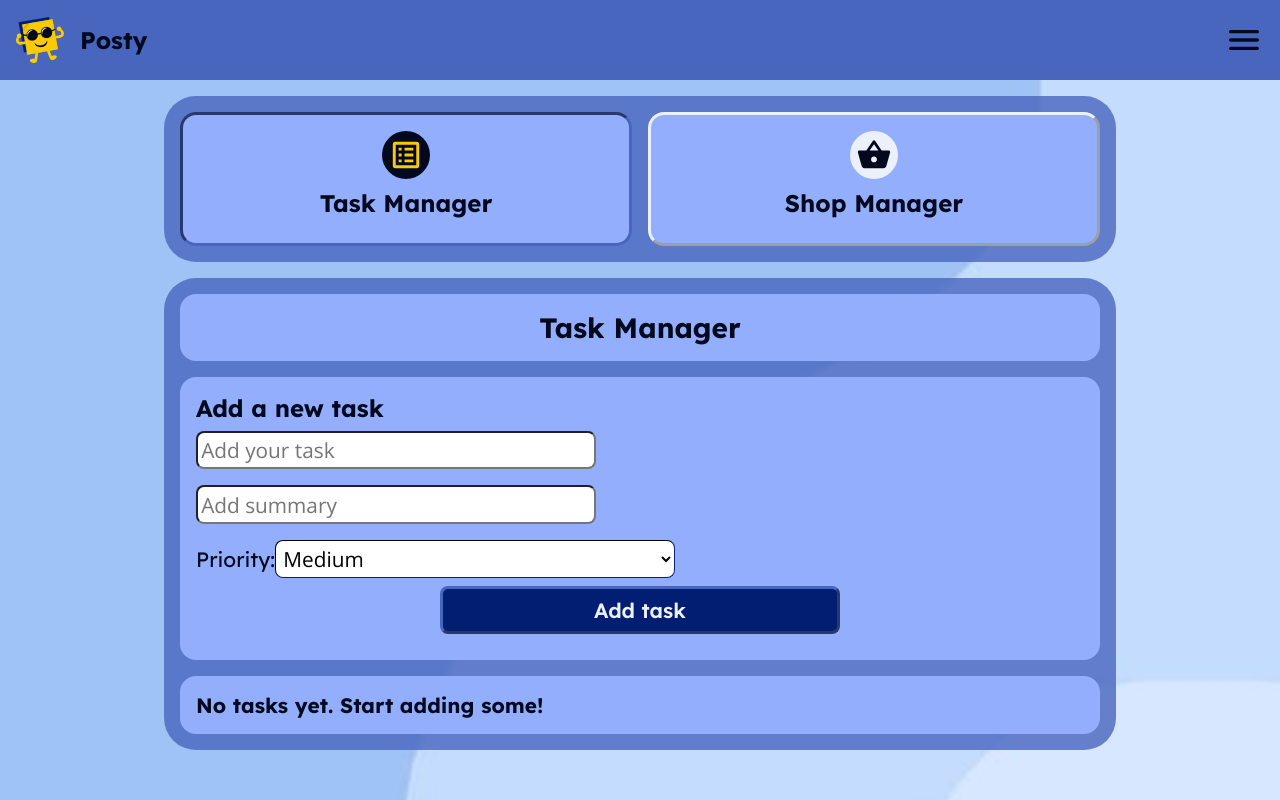
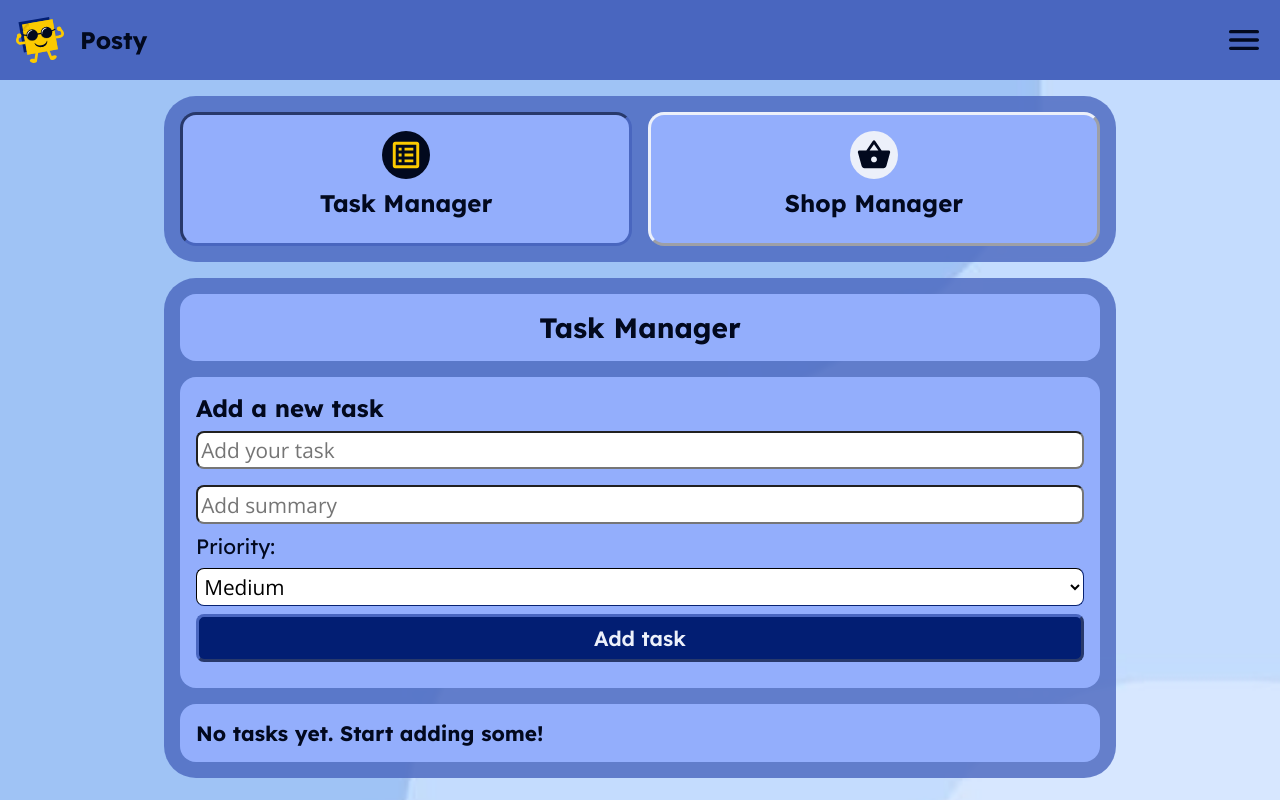
Before and after one commit to EvaneRex/taskmanager, a React (Vite) app: page / in a window 1280 px wide. Built offline with nearby package versions, Linux system fonts and the light colour scheme.

Commit message:
removed the layout shift

```diff
--- a/src/App.css
+++ b/src/App.css
@@ -2,18 +2,22 @@
   font-family: "Lexend-Bold";
   src: url(../src/assets/fonts/Lexend-Bold.ttf);
 }
+
 @font-face {
   font-family: "Lexend-SemiBold";
   src: url(../src/assets/fonts/Lexend-SemiBold.ttf);
 }
+
 @font-face {
   font-family: "Lexend-Regular";
   src: url(../src/assets/fonts/Lexend-Regular.ttf);
 }
+
 @font-face {
   font-family: "OpenSans-Regular";
   src: url(../src/assets/fonts/OpenSans-Regular.ttf);
 }
+
 * {
   margin: 0;
   padding: 0;
@@ -36,20 +40,24 @@ header {
   justify-content: space-between;
   padding: 1rem;
 }
+
 header div {
   display: flex;
   align-items: center;
 }
+
 header div img {
   width: 3rem;
   height: auto;
   margin-right: 1rem;
 }
+
 header div p {
   font-family: "Lexend-Bold";
   color: #02091e;
   font-size: 1.5rem;
 }
+
 header .menu-icon {
   color: #02091e;
   font-size: 2.5rem;
@@ -75,6 +83,7 @@ header .menu-icon {
   height: auto;
   gap: 1rem;
 }
+
 .switchButtons button {
   background-color: #93aefc;
   font-family: "Lexend-SemiBold";
@@ -93,10 +102,12 @@ header .menu-icon {
   font-family: "Lexend-Bold";
   color: #02091e;
 }
+
 .switchButtons button:hover {
   border: 3px solid #fcca00;
   transition: 0.4s ease;
 }
+
 .switchButtons button .list-icon {
   background-color: #ecf0fa;
   color: #02091e;
@@ -105,11 +116,13 @@ header .menu-icon {
   padding: 0.4rem;
   justify-self: center;
 }
+
 .switchButtons .active {
   transition: 0.4s ease;
   border: inset 3px #4966bf;
   background-color: #93aefc;
 }
+
 .switchButtons .active .list-icon {
   color: #fcca00;
   background-color: #02091e;
@@ -135,6 +148,7 @@ header .menu-icon {
   grid-template-rows: 0.4fr auto;
   gap: 1rem;
 }
+
 .taskmanager h1,
 .shopmanager h1 {
   font-family: "Lexend-Bold";
@@ -148,17 +162,20 @@ header .menu-icon {
   grid-row: 1;
   font-size: 2rem;
 }
+
 .taskmanager h2,
 .shopmanager h2 {
   font-family: "Lexend-Bold";
   color: #02091e;
 }
+
 .taskmanager p,
 .shopmanager p {
   font-family: "OpenSans-Regular";
   color: #02091e;
   font-size: 1rem;
 }
+
 .taskmanager .prioritytxt,
 .shopmanager .prioritytxt {
   font-family: "Lexend-Bold";
@@ -166,6 +183,7 @@ header .menu-icon {
   font-family: "Lexend-SemiBold";
   font-size: 1.2rem;
 }
+
 .taskmanager .alertMsg,
 .shopmanager .alertMsg {
   font-family: "Lexend-Bold";
@@ -176,6 +194,7 @@ header .menu-icon {
   width: 100%;
   height: auto;
 }
+
 .taskmanager .taskForm,
 .taskmanager .shopForm,
 .shopmanager .taskForm,
@@ -187,6 +206,7 @@ header .menu-icon {
   height: auto;
   grid-row: 2;
 }
+
 .taskmanager .taskForm label,
 .taskmanager .shopForm label,
 .shopmanager .taskForm label,
@@ -194,6 +214,7 @@ header .menu-icon {
   font-family: "Lexend-Regular";
   font-size: 1rem;
 }
+
 .taskmanager .taskForm input,
 .taskmanager .shopForm input,
 .shopmanager .taskForm input,
@@ -208,6 +229,7 @@ header .menu-icon {
   width: 100%;
   height: auto;
 }
+
 .taskmanager .taskForm select,
 .taskmanager .taskForm option,
 .taskmanager .shopForm select,
@@ -226,6 +248,7 @@ header .menu-icon {
   margin: 0.5rem 0;
   border: #02091e 1.6px inset;
 }
+
 .taskmanager .taskForm button,
 .taskmanager .shopForm button,
 .shopmanager .taskForm button,
@@ -244,6 +267,7 @@ header .menu-icon {
   justify-content: center;
   align-items: center;
 }
+
 .taskmanager .taskForm button:hover,
 .taskmanager .shopForm button:hover,
 .shopmanager .taskForm button:hover,
@@ -252,15 +276,18 @@ header .menu-icon {
   transition: 0.4s ease;
   color: #fcca00;
 }
+
 .taskmanager .taskBox li,
 .shopmanager .taskBox li {
   border-bottom: 2px solid #4966bf;
   padding-top: 0.5rem;
 }
+
 .taskmanager .taskBox li:last-child,
 .shopmanager .taskBox li:last-child {
   border: none;
 }
+
 .taskmanager .shopBox,
 .taskmanager .taskBox,
 .shopmanager .shopBox,
@@ -274,24 +301,28 @@ header .menu-icon {
   color: #02091e;
   margin-bottom: 1rem;
 }
+
 .taskmanager .shopBox .priority,
 .taskmanager .taskBox .priority,
 .shopmanager .shopBox .priority,
 .shopmanager .taskBox .priority {
   text-decoration: underline;
 }
+
 .taskmanager .shopBox ul li,
 .taskmanager .taskBox ul li,
 .shopmanager .shopBox ul li,
 .shopmanager .taskBox ul li {
   list-style: none;
 }
+
 .taskmanager .shopBox ul li h2,
 .taskmanager .taskBox ul li h2,
 .shopmanager .shopBox ul li h2,
 .shopmanager .taskBox ul li h2 {
   font-size: 1.2rem;
 }
+
 .taskmanager .shopBox ul li h2,
 .taskmanager .shopBox ul li p,
 .taskmanager .taskBox ul li h2,
@@ -302,6 +333,7 @@ header .menu-icon {
 .shopmanager .taskBox ul li p {
   word-wrap: break-word;
 }
+
 .taskmanager .shopBox ul li button,
 .taskmanager .taskBox ul li button,
 .shopmanager .shopBox ul li button,
@@ -315,6 +347,7 @@ header .menu-icon {
   height: 2rem;
   border: 2px outset #4966bf;
 }
+
 .taskmanager .shopBox ul li button:hover,
 .taskmanager .taskBox ul li button:hover,
 .shopmanager .shopBox ul li button:hover,
@@ -323,6 +356,7 @@ header .menu-icon {
   transition: 0.4s ease;
   color: #fcca00;
 }
+
 .taskmanager .shopBox ul .shop-item,
 .taskmanager .taskBox ul .shop-item,
 .shopmanager .shopBox ul .shop-item,
@@ -332,6 +366,7 @@ header .menu-icon {
   align-items: center;
   word-break: break-all;
 }
+
 .taskmanager .shopBox ul .shop-item .shop-buttons,
 .taskmanager .taskBox ul .shop-item .shop-buttons,
 .shopmanager .shopBox ul .shop-item .shop-buttons,
@@ -341,6 +376,7 @@ header .menu-icon {
   margin-bottom: 0.5rem;
   justify-content: right;
 }
+
 .taskmanager .shopBox ul .shop-item .shop-buttons button,
 .taskmanager .taskBox ul .shop-item .shop-buttons button,
 .shopmanager .shopBox ul .shop-item .shop-buttons button,
@@ -350,6 +386,7 @@ header .menu-icon {
   align-items: center;
   margin-left: 0.2rem;
 }
+
 .taskmanager .shopBox ul .task-item,
 .taskmanager .taskBox ul .task-item,
 .shopmanager .shopBox ul .task-item,
@@ -359,6 +396,7 @@ header .menu-icon {
   grid-template-rows: 1fr 2.5rem;
   gap: 0.5rem;
 }
+
 .taskmanager .shopBox ul .task-item .task-buttons,
 .taskmanager .taskBox ul .task-item .task-buttons,
 .shopmanager .shopBox ul .task-item .task-buttons,
@@ -369,6 +407,7 @@ header .menu-icon {
   justify-content: right;
   grid-row: 2;
 }
+
 .taskmanager .shopBox ul .task-item .task-buttons button,
 .taskmanager .taskBox ul .task-item .task-buttons button,
 .shopmanager .shopBox ul .task-item .task-buttons button,
@@ -378,6 +417,7 @@ header .menu-icon {
   align-items: center;
   margin-left: 0.2rem;
 }
+
 .taskmanager .shopBox ul .shop-item.completed,
 .taskmanager .shopBox ul .task-item.completed,
 .taskmanager .taskBox ul .shop-item.completed,
@@ -387,9 +427,10 @@ header .menu-icon {
 .shopmanager .taskBox ul .shop-item.completed,
 .shopmanager .taskBox ul .task-item.completed {
   -webkit-text-decoration: line-through #4966bf 3px;
-          text-decoration: line-through #4966bf 3px;
+  text-decoration: line-through #4966bf 3px;
   color: #4966bf;
 }
+
 .taskmanager button,
 .shopmanager button {
   background-color: #021e73;
@@ -409,12 +450,14 @@ header .menu-icon {
   margin-bottom: 0.25rem;
   height: 3rem;
 }
+
 .taskmanager button:hover,
 .shopmanager button:hover {
   border: 3px solid #fcca00;
   transition: 0.4s ease;
   color: #fcca00;
 }
+
 .taskmanager .modal-overlay .modal input,
 .taskmanager .modal-overlay .modal textarea,
 .shopmanager .modal-overlay .modal input,
@@ -426,12 +469,14 @@ header .menu-icon {
   width: 100%;
   height: auto;
 }
+
 .taskmanager .modal-overlay .modal .custom-edit,
 .shopmanager .modal-overlay .modal .custom-edit {
   width: 100%;
   height: 6rem;
   resize: none;
 }
+
 .taskmanager .modal-overlay .modal select,
 .taskmanager .modal-overlay .modal option,
 .shopmanager .modal-overlay .modal select,
@@ -446,6 +491,7 @@ header .menu-icon {
   margin: 0.5rem 0;
   border: #02091e 1.6px inset;
 }
+
 .taskmanager .modal-overlay .modal button,
 .shopmanager .modal-overlay .modal button {
   background-color: #021e73;
@@ -462,12 +508,14 @@ header .menu-icon {
   justify-content: center;
   align-items: center;
 }
+
 .taskmanager .modal-overlay .modal button:hover,
 .shopmanager .modal-overlay .modal button:hover {
   border: 3px solid #fcca00;
   transition: 0.4s ease;
   color: #fcca00;
 }
+
 .taskmanager .modal-overlay .modal h2,
 .shopmanager .modal-overlay .modal h2 {
   font-size: 1.5rem;
@@ -479,30 +527,37 @@ header .menu-icon {
     font-size: 1.3rem;
   }
 }
+
 /*Desktop version - made on behalf og bigger screens*/
 @media only screen and (min-width: 801px) {
   .manager {
     max-width: 1000px;
   }
+
   .switchButtons button {
     font-size: 1.5rem;
   }
+
   .taskmanager h1,
   .shopmanager h1 {
     font-size: 1.75rem;
   }
+
   .taskmanager h2,
   .shopmanager h2 {
     font-size: 1.5rem;
   }
+
   .taskmanager p,
   .shopmanager p {
     font-size: 1.3rem;
   }
+
   .taskmanager button,
   .shopmanager button {
     font-size: 1.3rem;
   }
+
   .taskmanager .taskForm input,
   .taskmanager .taskForm select,
   .taskmanager .taskForm option,
@@ -525,42 +580,31 @@ header .menu-icon {
   .shopmanager .shopForm .prioritytxt {
     font-size: 1.3rem;
   }
-  .taskmanager .taskForm input,
-  .taskmanager .taskForm select,
-  .taskmanager .taskForm option,
-  .taskmanager .shopForm input,
-  .taskmanager .shopForm select,
-  .taskmanager .shopForm option,
-  .shopmanager .taskForm input,
-  .shopmanager .taskForm select,
-  .shopmanager .taskForm option,
-  .shopmanager .shopForm input,
-  .shopmanager .shopForm select,
-  .shopmanager .shopForm option {
-    width: 45%;
-  }
+
   .taskmanager .taskForm button,
   .taskmanager .shopForm button,
   .shopmanager .taskForm button,
   .shopmanager .shopForm button {
     height: 3rem;
-    width: 45%;
-    justify-self: center;
   }
+
   .taskmanager .taskBox ul li,
   .shopmanager .taskBox ul li {
     padding-bottom: 1rem;
   }
+
   .taskmanager .taskBox ul li button,
   .shopmanager .taskBox ul li button {
     width: 2.5rem;
     height: 2.5rem;
   }
+
   .taskmanager .taskBox ul li button .icon,
   .shopmanager .taskBox ul li button .icon {
     width: 2rem;
     height: auto;
   }
+
   .taskmanager .taskBox .modal input,
   .taskmanager .taskBox .modal select,
   .taskmanager .taskBox .modal option,
@@ -573,22 +617,28 @@ header .menu-icon {
   .shopmanager .taskBox .modal .custom-edit {
     font-size: 1.3rem;
   }
+
   .taskmanager .taskBox .modal label,
   .shopmanager .taskBox .modal label {
     font-size: 1.3rem;
   }
+
   .taskmanager .taskBox .modal button,
   .shopmanager .taskBox .modal button {
     height: 3rem;
   }
+
   .taskmanager .shopBox .shop-item button,
   .shopmanager .shopBox .shop-item button {
     width: 2.5rem;
     height: 2.5rem;
   }
+
   .taskmanager .shopBox .shop-item button .icon,
   .shopmanager .shopBox .shop-item button .icon {
     width: 2rem;
     height: auto;
   }
-}/*# sourceMappingURL=App.css.map */
+}
+
+/*# sourceMappingURL=App.css.map */
--- a/src/App.scss
+++ b/src/App.scss
@@ -300,15 +300,8 @@ header {
       .prioritytxt {
         font-size: 1.3rem;
       } //THIS IS FOR THE POTENTIAL SHIFT IN LAYOYT FOR DESKTOP, CHECK GROUPING IN TSX
-      input,
-      select,
-      option {
-        width: 45%;
-      }
       button {
         height: 3rem;
-        width: 45%;
-        justify-self: center;
       }
     }
     .taskBox {
```
Also changed, not shown: src/partial.css (+6 -1 lines), 2 other files (tests, documents, lock files or other folders).
